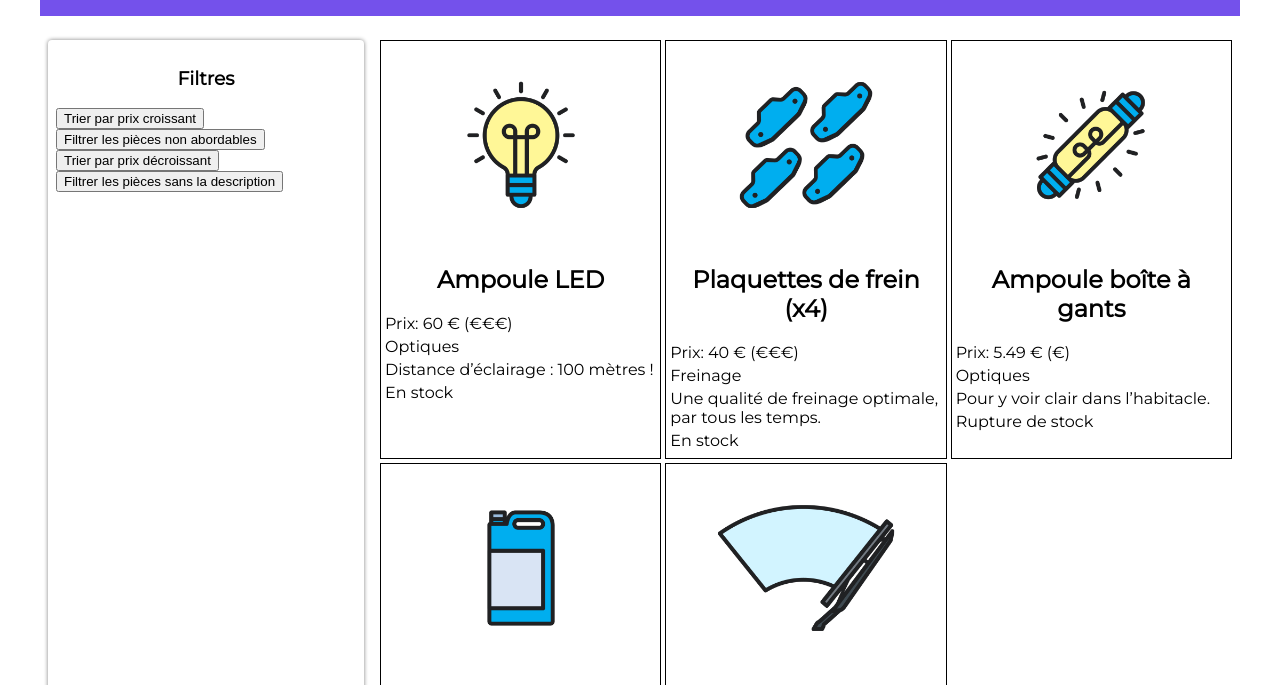
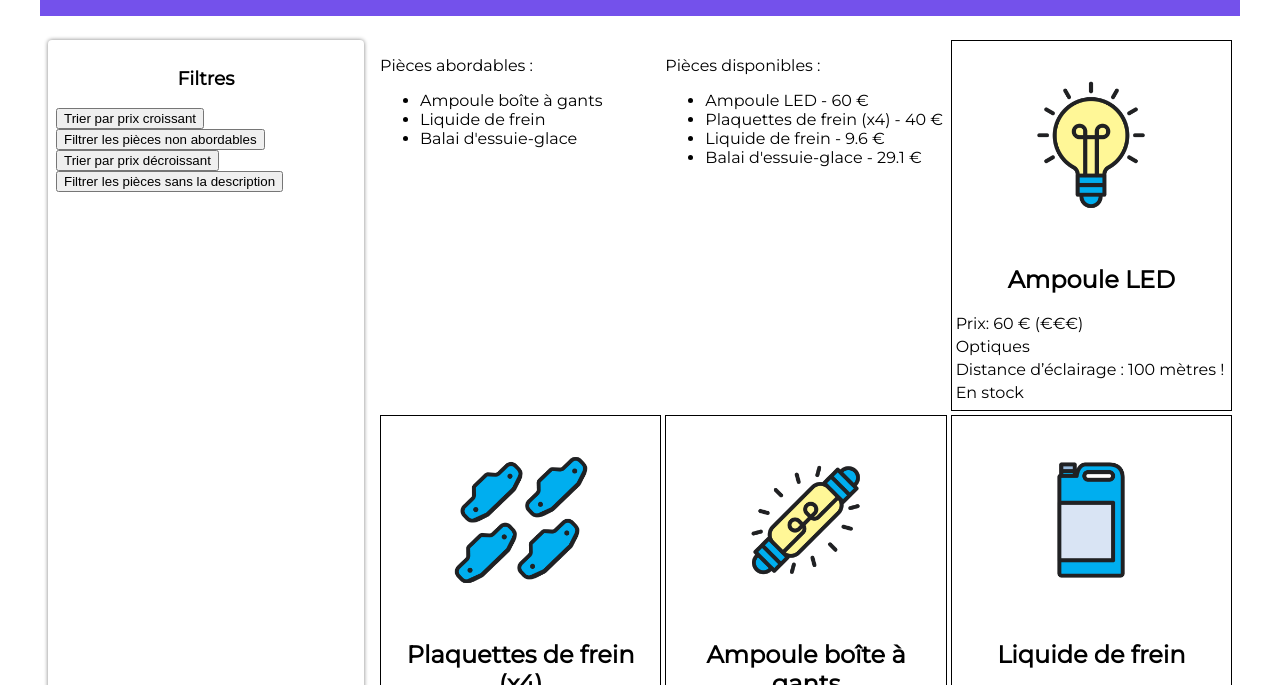
Before and after one commit to enismermer/openclassroom-pages-web-dynamiques-javascript, a website: page index.html in a window 1280 px wide. Shown: the part 98-783 px from the top of the page. Drawn offline with Linux system fonts and the light colour scheme.

Commit message:
projeter des donnees avec la fonction map

```diff
--- a/index.html
+++ b/index.html
@@ -26,6 +26,13 @@
 
 			<!-- Fiches produits -->
 			<section class="fiches">
+				<!-- Code ajouté -->
+				<div class="abordables">
+					<p>Pièces abordables :</p>
+				</div>
+				<div class="disponibles">
+					<p>Pièces disponibles :</p>
+				</div>
 			</section>
 		</main>
 	</body>
--- a/pieces.js
+++ b/pieces.js
@@ -85,3 +85,59 @@ boutonNoDescription.addEventListener("click", function () {
     })
     console.log(piecesFiltrees);
 })
+
+
+// Créer la liste avec uniquement les noms
+const noms = pieces.map(piece => piece.nom);
+
+// Afficher la liste des noms dont le prix est strictement inférieur à 35 euros
+for(let i = pieces.length -1 ; i >= 0; i--){
+   if(pieces[i].prix > 35){
+       noms.splice(i,1)
+   }
+}
+console.log(noms)
+
+
+// Création de la liste
+const abordablesElements = document.createElement('ul');
+// Ajout de chaque nom à la liste
+for(let i=0; i < noms.length ; i++){
+   const nomElement = document.createElement('li');
+   nomElement.innerText = noms[i];
+   abordablesElements.appendChild(nomElement)
+}
+// Ajout de l'en-tête puis de la liste au bloc résultats filtres
+document.querySelector('.abordables')
+    .appendChild(abordablesElements)
+
+
+
+// Créer la liste avec uniquement les noms
+const nomsDisponibles = pieces.map(piece => piece.nom);
+// Créer la liste avec uniquement les prix
+const prixDisponibles = pieces.map(piece => piece.prix);
+
+
+// Afficher la liste des noms et des prix dont la disponibilité est true
+for(let i = pieces.length -1 ; i >= 0; i--){
+    if(pieces[i].disponibilite === false){
+        nomsDisponibles.splice(i,1)
+        prixDisponibles.splice(i,1)
+    }
+ }
+
+// console.log(prixDisponibles)
+
+// Création de la liste
+const disponiblesElement = document.createElement("ul");
+// Ajout de nom et prix à la liste
+for (let i = 0; i < nomsDisponibles.length; i++) {
+    const nomElement = document.createElement("li");
+    nomElement.innerText = `${nomsDisponibles[i]} - ${prixDisponibles[i]} €`
+    disponiblesElement.appendChild(nomElement);
+}
+
+// Ajout de l'en-tête puis de la liste au bloc résultats filtres
+document.querySelector('.disponibles')
+    .appendChild(disponiblesElement)
```
